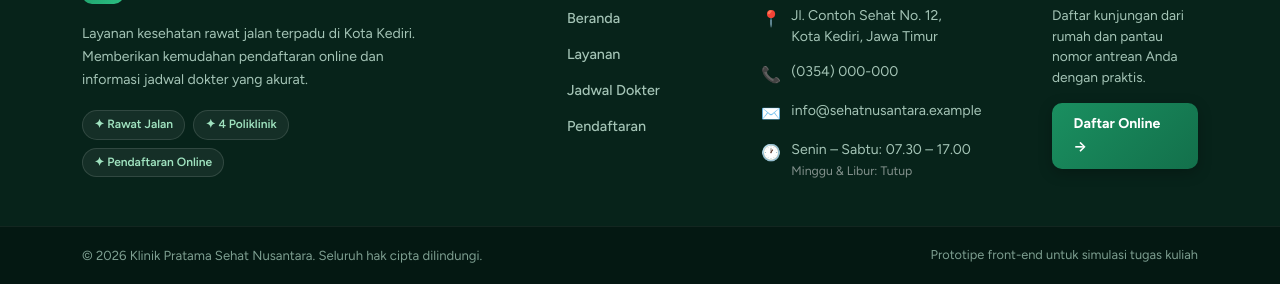
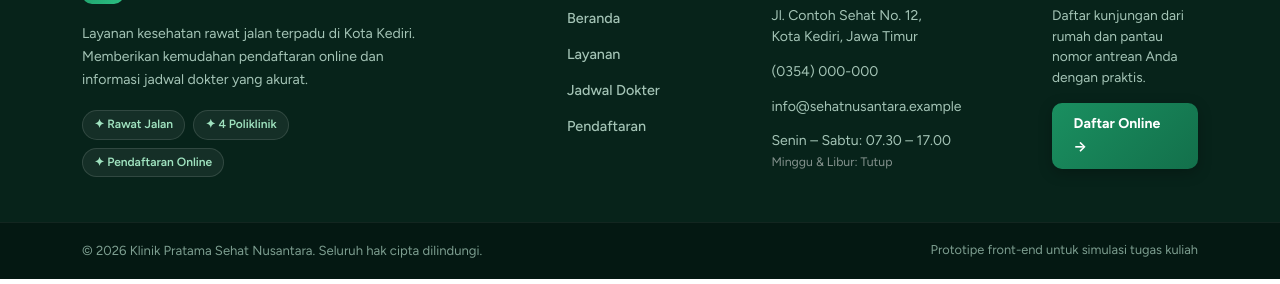
Before and after one commit to ReyhanRefalda/KlinikSehatNusantara, a plain HTML site: page index.html in a window 1280 px wide. Shown: the part 2074-2358 px from the top of the page. Drawn offline with nearby package versions, Linux system fonts and the light colour scheme.

Commit message:
Menghapus kode yang tidak perlu di index

```diff
--- a/index.html
+++ b/index.html
@@ -341,19 +341,19 @@
               <h2 class="footer-heading">Kontak &amp; Alamat</h2>
               <ul class="footer-contact">
                 <li>
-                  <span class="fc-icon" aria-hidden="true">📍</span>
+                  <span class="fc-icon" aria-hidden="true"></span>
                   <span>Jl. Contoh Sehat No. 12,<br />Kota Kediri, Jawa Timur</span>
                 </li>
                 <li>
-                  <span class="fc-icon" aria-hidden="true">📞</span>
+                  <span class="fc-icon" aria-hidden="true"></span>
                   <span>(0354) 000-000</span>
                 </li>
                 <li>
-                  <span class="fc-icon" aria-hidden="true">✉️</span>
+                  <span class="fc-icon" aria-hidden="true"></span>
                   <span>info@sehatnusantara.example</span>
                 </li>
                 <li>
-                  <span class="fc-icon" aria-hidden="true">🕐</span>
+                  <span class="fc-icon" aria-hidden="true"></span>
                   <span>Senin – Sabtu: 07.30 – 17.00<br /><small class="text-white-50">Minggu &amp; Libur: Tutup</small></span>
                 </li>
               </ul>
```
